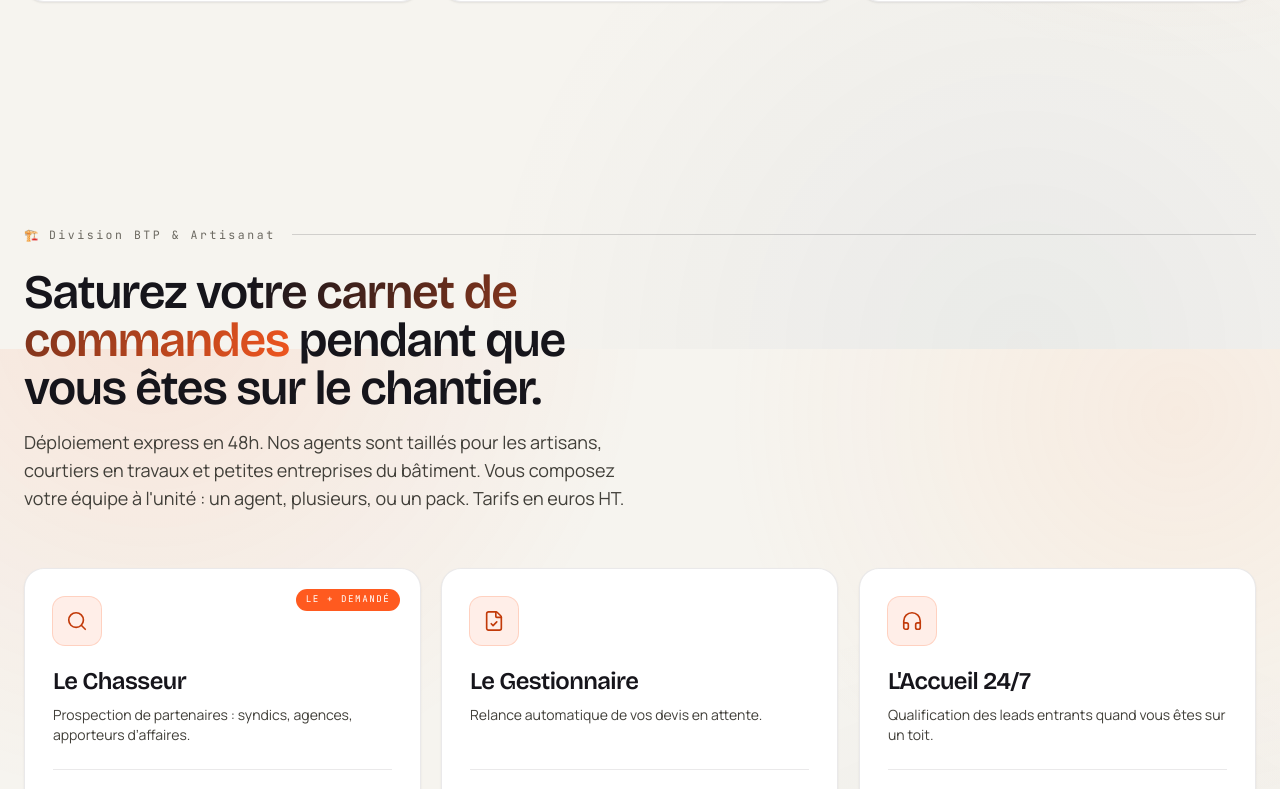
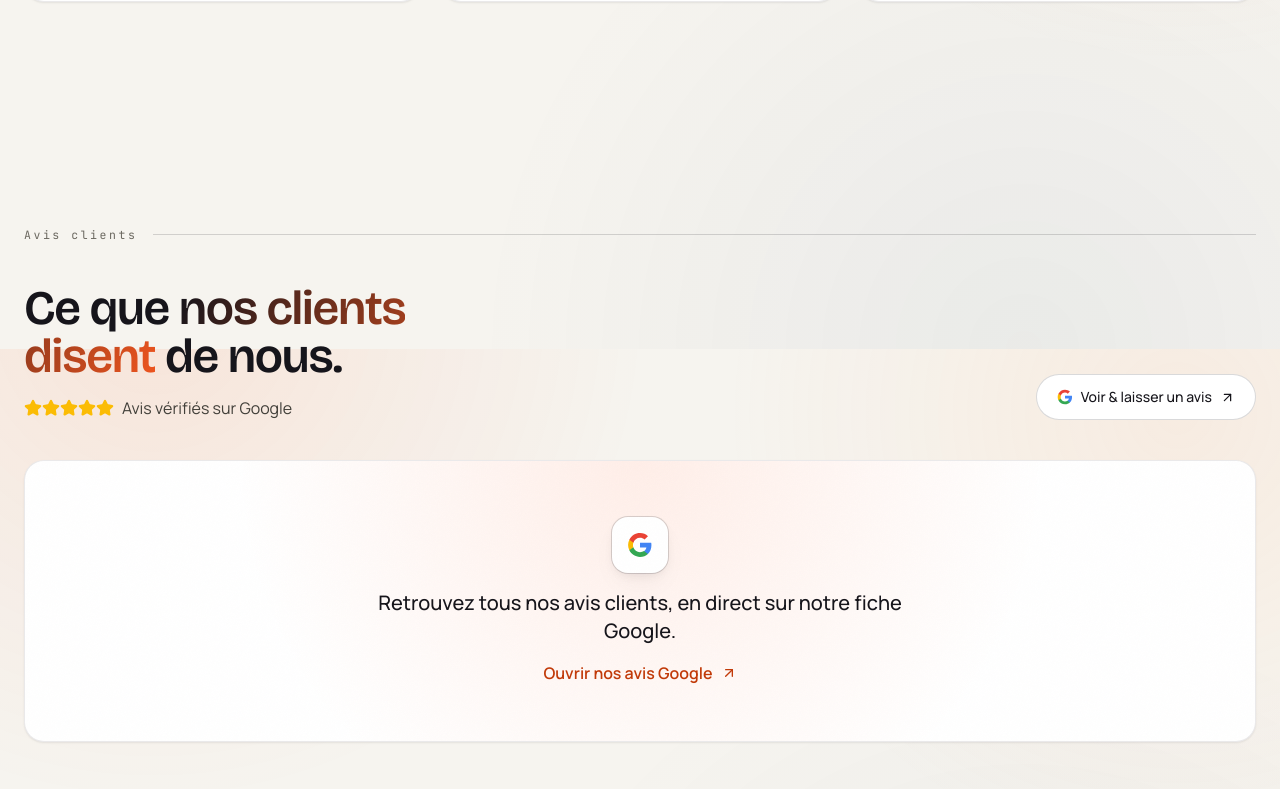
Before and after one commit to afontana33/smatchroom-pulse-vitrine, a Next.js app: page / in a window 1280 px wide. Shown: the part 6851-7640 px from the top of the page. Built offline with nearby package versions, Linux system fonts and the light colour scheme.

Commit message:
feat(pulse): section Avis Google (lien fiche + emplacement widget live)

```diff
--- a/src/app/page.js
+++ b/src/app/page.js
@@ -7,6 +7,7 @@ import AgentDemo from '@/components/AgentDemo';
 import Process from '@/components/Process';
 import UseCases from '@/components/UseCases';
 import About from '@/components/About';
+import GoogleReviews from '@/components/GoogleReviews';
 import Pricing from '@/components/Pricing';
 import LeadsB2BCTA from '@/components/LeadsB2BCTA';
 import FAQ from '@/components/FAQ';
@@ -25,6 +26,7 @@ export default function Page() {
       <AgentDemo />
       <Process />
       <UseCases />
+      <GoogleReviews />
       <Pricing />
       <LeadsB2BCTA />
       <FAQ />
--- /dev/null
+++ b/src/components/GoogleReviews.jsx
@@ -0,0 +1,99 @@
+'use client';
+
+import { useEffect } from 'react';
+import { Star, ArrowUpRight } from 'lucide-react';
+import Reveal from './Reveal';
+
+// Lien fiche Google (CID SmatchRoom) — pour « voir / laisser un avis ».
+const GOOGLE_URL = 'https://www.google.com/maps?cid=1742713614499117243';
+
+// Widget live : coller l'identifiant Elfsight (ex : "abc123..." depuis
+// la classe elfsight-app-<ID>) OU l'ID Trustindex. Laisser vide => carte CTA seule.
+const ELFSIGHT_APP_ID = '';
+
+function GoogleG({ size = 20 }) {
+  return (
+    <svg width={size} height={size} viewBox="0 0 48 48" aria-hidden>
+      <path fill="#4285F4" d="M45.12 24.5c0-1.56-.14-3.06-.4-4.5H24v8.51h11.84c-.51 2.75-2.06 5.08-4.39 6.64v5.52h7.11c4.16-3.83 6.56-9.47 6.56-16.17z" />
+      <path fill="#34A853" d="M24 46c5.94 0 10.92-1.97 14.56-5.33l-7.11-5.52c-1.97 1.32-4.49 2.1-7.45 2.1-5.73 0-10.58-3.87-12.31-9.07H4.34v5.7C7.96 41.07 15.4 46 24 46z" />
+      <path fill="#FBBC05" d="M11.69 28.18C11.25 26.86 11 25.45 11 24s.25-2.86.69-4.18v-5.7H4.34C2.85 17.09 2 20.45 2 24s.85 6.91 2.34 9.88l7.35-5.7z" />
+      <path fill="#EA4335" d="M24 10.75c3.23 0 6.13 1.11 8.41 3.29l6.31-6.31C34.91 4.18 29.93 2 24 2 15.4 2 7.96 6.93 4.34 14.12l7.35 5.7c1.73-5.2 6.58-9.07 12.31-9.07z" />
+    </svg>
+  );
+}
+
+export default function GoogleReviews() {
+  useEffect(() => {
+    if (!ELFSIGHT_APP_ID) return;
+    if (document.querySelector('script[src*="static.elfsight.com/platform/platform.js"]')) return;
+    const s = document.createElement('script');
+    s.src = 'https://static.elfsight.com/platform/platform.js';
+    s.async = true;
+    document.body.appendChild(s);
+  }, []);
+
+  return (
+    <section id="avis" className="relative scroll-mt-24 px-5 py-24 sm:px-6 sm:py-28">
+      <div className="mx-auto max-w-7xl">
+        <Reveal>
+          <div className="mb-10 flex items-center gap-4">
+            <span className="section-index">Avis clients</span>
+            <span className="h-px flex-1 bg-[var(--border-strong)]" />
+          </div>
+        </Reveal>
+
+        <Reveal>
+          <div className="mb-10 flex flex-col items-start justify-between gap-6 sm:flex-row sm:items-end">
+            <div className="max-w-2xl">
+              <h2 className="text-balance text-3xl font-semibold tracking-tight sm:text-4xl lg:text-5xl">
+                <span className="gradient-text">Ce que nos clients disent</span> de nous.
+              </h2>
+              <p className="mt-4 flex items-center gap-2 text-[var(--muted-strong)]">
+                <span className="flex">
+                  {[0, 1, 2, 3, 4].map((i) => (
+                    <Star key={i} size={18} className="fill-[#fbbc05] text-[#fbbc05]" />
+                  ))}
+                </span>
+                <span>Avis vérifiés sur Google</span>
+              </p>
+            </div>
+            <a
+              href={GOOGLE_URL}
+              target="_blank"
+              rel="noopener noreferrer"
+              className="btn-ghost inline-flex flex-shrink-0 items-center gap-2 px-5 py-3 text-sm font-medium"
+            >
+              <GoogleG size={16} /> Voir &amp; laisser un avis
+              <ArrowUpRight size={15} />
+            </a>
+          </div>
+        </Reveal>
+
+        {ELFSIGHT_APP_ID ? (
+          <div className={`elfsight-app-${ELFSIGHT_APP_ID}`} data-elfsight-app-lazy />
+        ) : (
+          <Reveal delay={80}>
+            <a
+              href={GOOGLE_URL}
+              target="_blank"
+              rel="noopener noreferrer"
+              className="card card-hover grain group relative flex flex-col items-center gap-4 overflow-hidden p-10 text-center sm:p-14"
+            >
+              <div aria-hidden className="pointer-events-none absolute inset-0 bg-[radial-gradient(circle_at_50%_0%,var(--primary-soft),transparent_60%)]" />
+              <span className="relative flex h-14 w-14 items-center justify-center rounded-2xl bg-[var(--surface)] shadow-[var(--shadow-md)] ring-1 ring-[var(--border-strong)]">
+                <GoogleG size={26} />
+              </span>
+              <p className="relative max-w-xl text-lg font-medium text-[var(--foreground)] sm:text-xl">
+                Retrouvez tous nos avis clients, en direct sur notre fiche Google.
+              </p>
+              <span className="relative inline-flex items-center gap-2 font-semibold text-[var(--primary-ink)]">
+                Ouvrir nos avis Google
+                <ArrowUpRight size={16} className="transition-transform group-hover:translate-x-0.5 group-hover:-translate-y-0.5" />
+              </span>
+            </a>
+          </Reveal>
+        )}
+      </div>
+    </section>
+  );
+}
```
